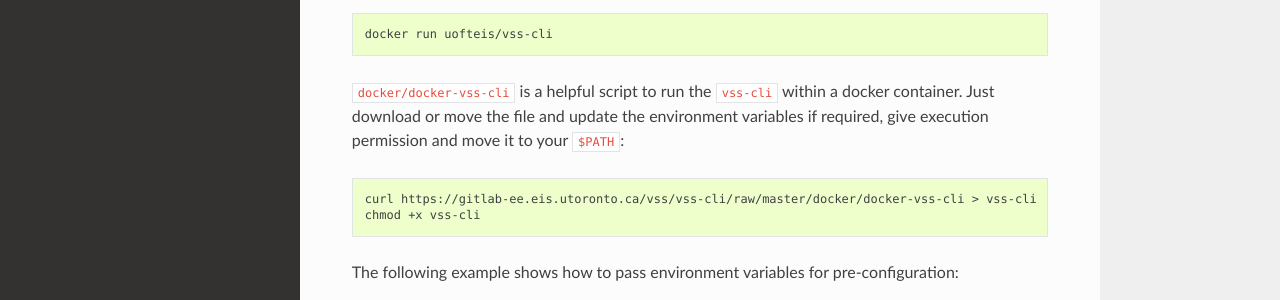
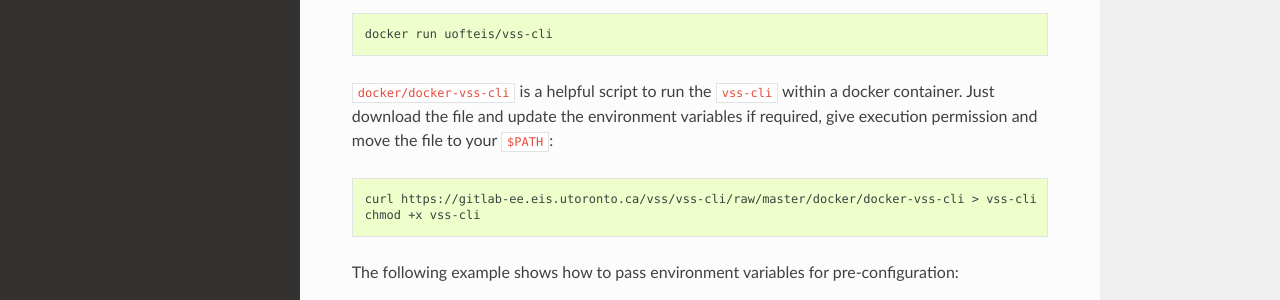
Before and after one commit to EIS-ITS/vss-cli, a Sphinx documentation site: the page built from docs/docker.rst, in a window 1280 px wide and 1117 px high. Shown: the part 348-648 px from the top of the window. Built offline with Sphinx 7.4.7 and the Read the Docs theme 2.0.0, drawn with Linux system fonts in a browser that asks for light colours; the version number could not be read and is left out.

```diff
--- a/docs/docker.rst
+++ b/docs/docker.rst
@@ -16,8 +16,8 @@ If you do not have a Python setup you can try using ``vss-cli`` via a container
     docker run uofteis/vss-cli
 
 ``docker/docker-vss-cli`` is a helpful script to run the ``vss-cli`` within a
-docker container. Just download or move the file and update the environment variables if required,
-give execution permission and move it to your ``$PATH``:
+docker container. Just download the file and update the environment variables if required,
+give execution permission and move the file to your ``$PATH``:
 
 .. code-block:: bash
 
--- a/setup.py
+++ b/setup.py
@@ -72,8 +72,8 @@ def load_requirements(requires_file: str = 'requirements.txt') -> List[str]:
 
 
 __VERSION__ = find_version("vss_cli", "const.py")  # type: ignore
-if 'dev' in __VERSION__:
-    __VERSION__ = '{v}+{s}'.format(v=__VERSION__, s=get_git_commit_datetime())
+# if 'dev' in __VERSION__:
+#     __VERSION__ = '{v}+{s}'.format(v=__VERSION__, s=get_git_commit_datetime())
 
 REQUIRED_PYTHON_VER = (3, 6, 4)
 REQUIRES = load_requirements()
```
Also changed, not shown: .bumpversion.cfg, .gitlab-ci.yml, 3 other files.
